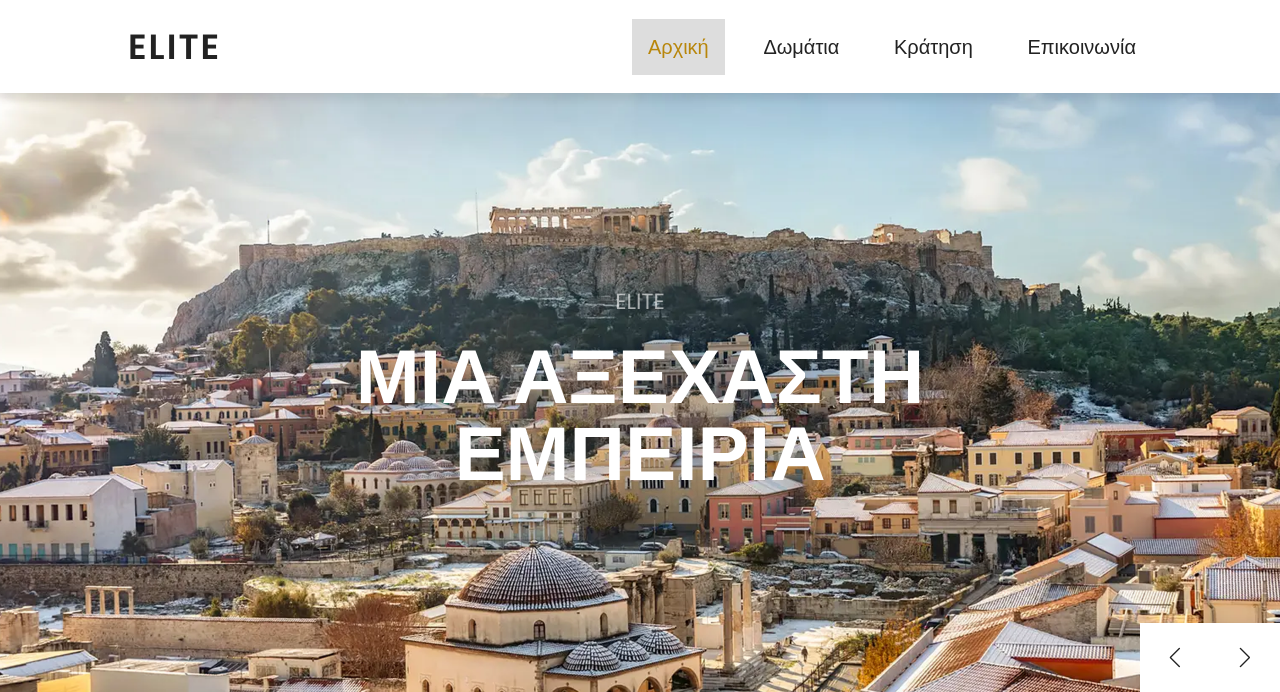
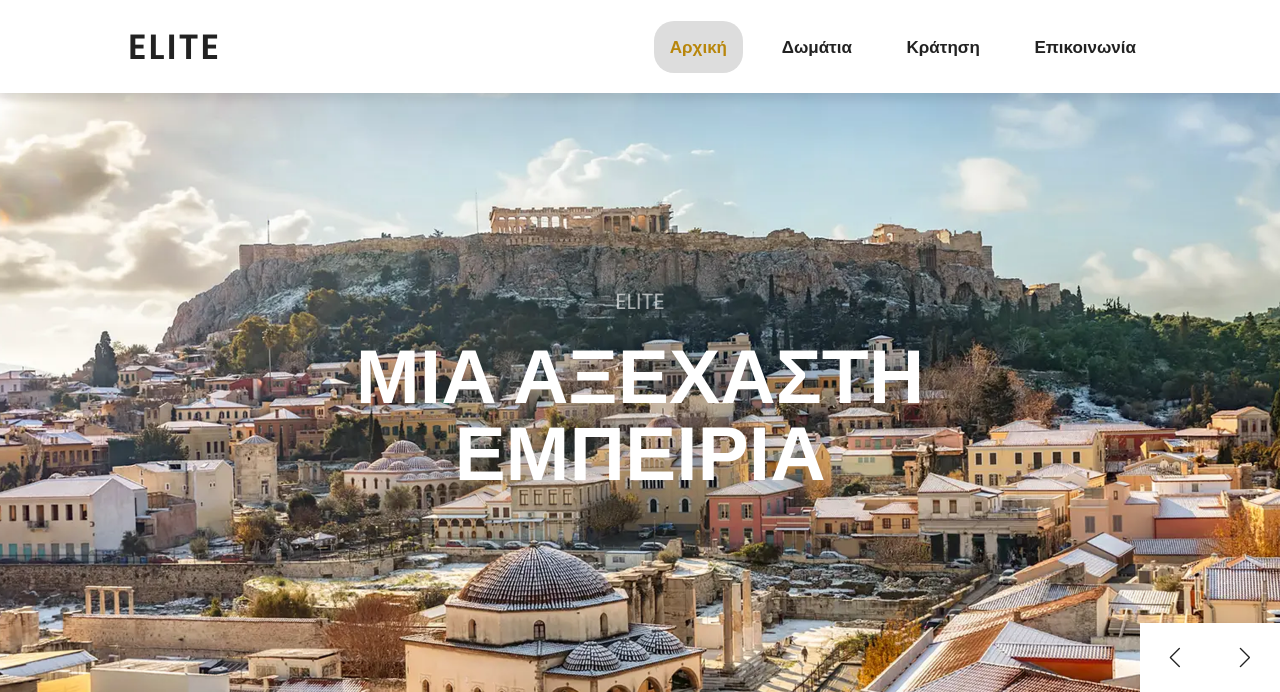
Before and after one commit to PaolaVlsc/HotelProjectWebsite2022, a PHP site: page /index.html in a window 1280 px wide. Shown: the top 692 px of the page. Run offline with PHP 8.4, Linux system fonts and the light colour scheme; grey boxes are pictures that could not be loaded.

Commit message:
clean up code

```diff
--- a/css/style.css
+++ b/css/style.css
@@ -78,14 +78,26 @@ section { /* padding header */
 
 /* TODO 2.2.1 navbar: links settings*/
 .header .navbar a {
-    font-size: 2rem;
+    font-size: 17px;
+    font-weight: bold;
     margin-left: 2rem;
     color: var(--black);
+    text-align: center;
+    padding: 14px 16px;
+    text-decoration: none;
 }
 
 /* TODO 2.2.2 navbar: links hover settings*/
 .header .navbar a:hover {
     color: var(--main-color);
+    background-color: #ddd;
+    border-radius: 20px;
+}
+
+.navbar a.active {
+    background-color: #ddd;
+    color: var(--main-color);
+    border-radius: 20px;
 }
 
 
@@ -384,21 +396,3 @@ section { /* padding header */
     line-height: 2;
     color:var(--black);
 }
-
-.navbar a {
-    color: #f2f2f2;
-    text-align: center;
-    padding: 14px 16px;
-    text-decoration: none;
-    font-size: 17px;
-}
-
-.navbar a:hover {
-    background-color: #ddd;
-    color: black;
-}
-
-.navbar a.active {
-    background-color: #ddd;
-    color: var(--main-color);
-}
```
